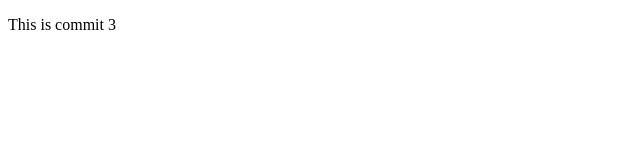
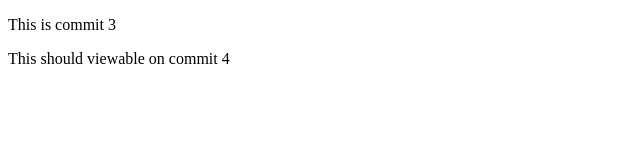
Before and after one commit to knoiz11/Profile, a plain HTML site: page index.html in a window 1280 px wide. Shown: the whole page, without its empty margins (0-640 px from the left). Drawn offline with Linux system fonts and the light colour scheme.

Commit message:
commit 4

```diff
--- a/index.html
+++ b/index.html
@@ -7,6 +7,6 @@
 </head>
 <body>
     <p>This is  commit 3</p>
-
+    <p>This should viewable on commit 4</p>
 </body>
 </html>
```
